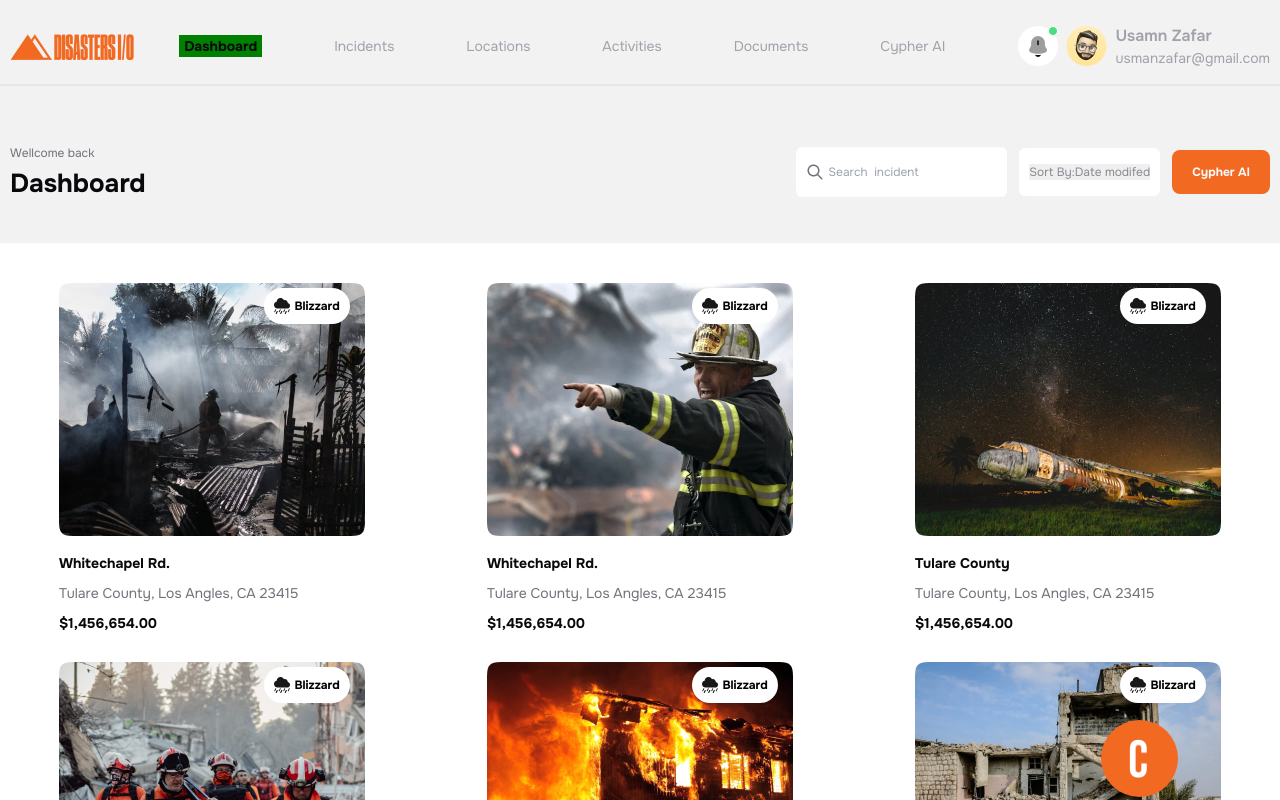
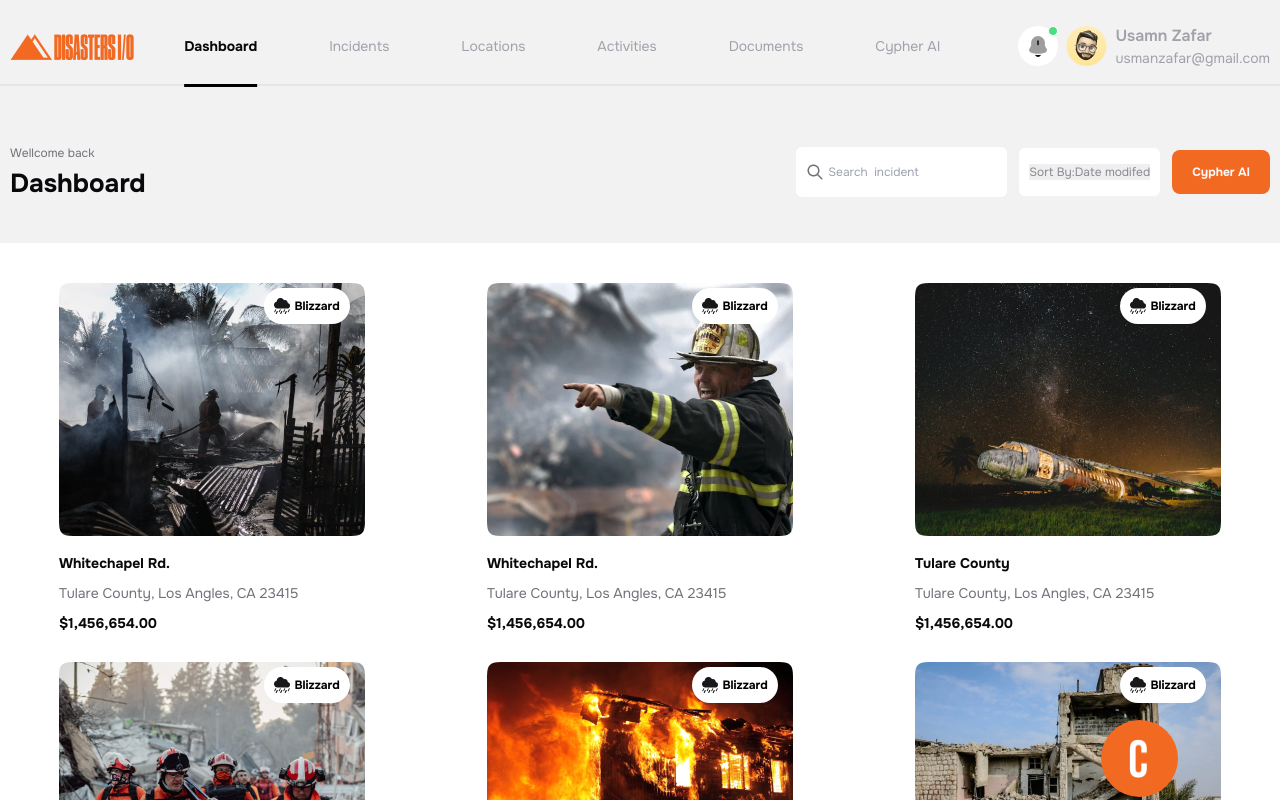
Before and after one commit to Turaska-Chandra-Barman/React-Assainment-1, a React (Vite) app: page /Dashboard in a window 1280 px wide. Shown: the top 800 px of the page. Built offline with nearby package versions, Linux system fonts and the light colour scheme.

Commit message:
underline add navlist

```diff
--- a/src/components/common/Header.jsx
+++ b/src/components/common/Header.jsx
@@ -2,7 +2,7 @@ import { NavLink, Outlet } from 'react-router-dom';
 import { Search } from '../common/Search';
 import { FontAwesomeIcon } from '@fortawesome/react-fontawesome'
 import { faBars } from '@fortawesome/free-solid-svg-icons';
-import { useState } from 'react';
+import { Fragment, useState } from 'react';
 
 
 export const Header = ({ navlist }) => {
@@ -18,13 +18,13 @@ export const Header = ({ navlist }) => {
             src="/img/Logo-header.png"
             alt="sdfs"
           />
-          <div className={`${navGet && 'fixed xl:static inset-0 bg-zinc-600/90 xl:bg-inherit flex w-full  h-full  items-center justify-center  '}`}>
-          <ul className={` ${navGet ?'flex':'hidden'}  xl:flex w-[500px]  h-[500px] xl:static  rounded-lg xl:w-auto xl:h-auto  bg-gradient-to-r from-[#E0EAFC] to-[#CFDEF3] xl:bg-gradient-to-t xl:from-inherit xl:to-inherit  flex  flex-col xl:flex-row gap-3  xl:gap-9 items-center justify-center  `}>
+          <div onClick={() => setNav(false)} className={`${navGet && 'fixed xl:static inset-0 bg-zinc-600/90 xl:bg-inherit flex w-full  h-full  items-center justify-center  '}`}>
+          <ul onClick={(e) => e.stopPropagation()} className={` ${navGet ?'flex':'hidden'}  xl:flex w-[500px]  h-[500px] xl:static  rounded-lg xl:w-auto xl:h-auto  bg-gradient-to-r from-[#E0EAFC] to-[#CFDEF3] xl:bg-gradient-to-t xl:from-inherit xl:to-inherit  flex  flex-col xl:flex-row gap-3  xl:gap-9 items-center justify-center  `}>
             {navlist.map(({ id, name }) => {
               return (
-                <>
+                <Fragment key={id}>
                   <li
-                    key={id}
+
                     className={`
                   ${
                     name === 'Dashboard'
@@ -32,17 +32,19 @@ export const Header = ({ navlist }) => {
                       : ' text-primary font-bold xl:font-normal xl:text-headerText relative'
                   } listStyle xl:hover:bg-inherit`}
                   >
-                    <NavLink onClick={() => setNav(false)} to={ '/'+ name}>{name}</NavLink>
+                    <NavLink onClick={(e) => {
+                      setNav(false)
+                    }} to={ '/'+ name}>{name}</NavLink>
                   </li>
                   <span className=" coustom-underline"></span>
-                </>
+                </Fragment>
               );
             })}
           </ul>
           </div>
           <div className=" flex items-center justify-center gap-1 sm:gap-2">
-            <div className=" size-8 sm:size-10 bg-white rounded-full flex items-center justify-center relative">
-              <img src="/img/notification.png" alt="notification" />
+            <div className=" -z-[9999] size-8 sm:size-10 bg-white rounded-full flex items-center justify-center relative">
+              <img  src="/img/notification.png" alt="notification" />
               <div className="size-2.5 border border-white bg-accent-secondary  rounded-full absolute top-0 right-0"></div>
             </div>
             <div className="flex items-center justify-center gap-1 sm:gap-2">
--- a/src/index.css
+++ b/src/index.css
@@ -9,12 +9,17 @@
     .ulStyle{
         @apply xl:flex w-[500px]  h-[500px] xl:static  rounded-lg xl:w-auto xl:h-auto  bg-gradient-to-r from-[#E0EAFC] to-[#CFDEF3] xl:bg-gradient-to-t xl:from-inherit xl:to-inherit  flex  flex-col xl:flex-row gap-3  xl:gap-9 items-center justify-center
     }
+
 }
 
 .active{
-    background-color: green;
-    padding: 2px 5px;
+    text-decoration: underline;
+    text-decoration-thickness: 3px;
+    text-underline-offset: 33px;
+    text-decoration-color:black ;
+    @apply no-underline xl:underline
 }
+
 
 .CardDetails{
     background-color:  #F26922;
```
